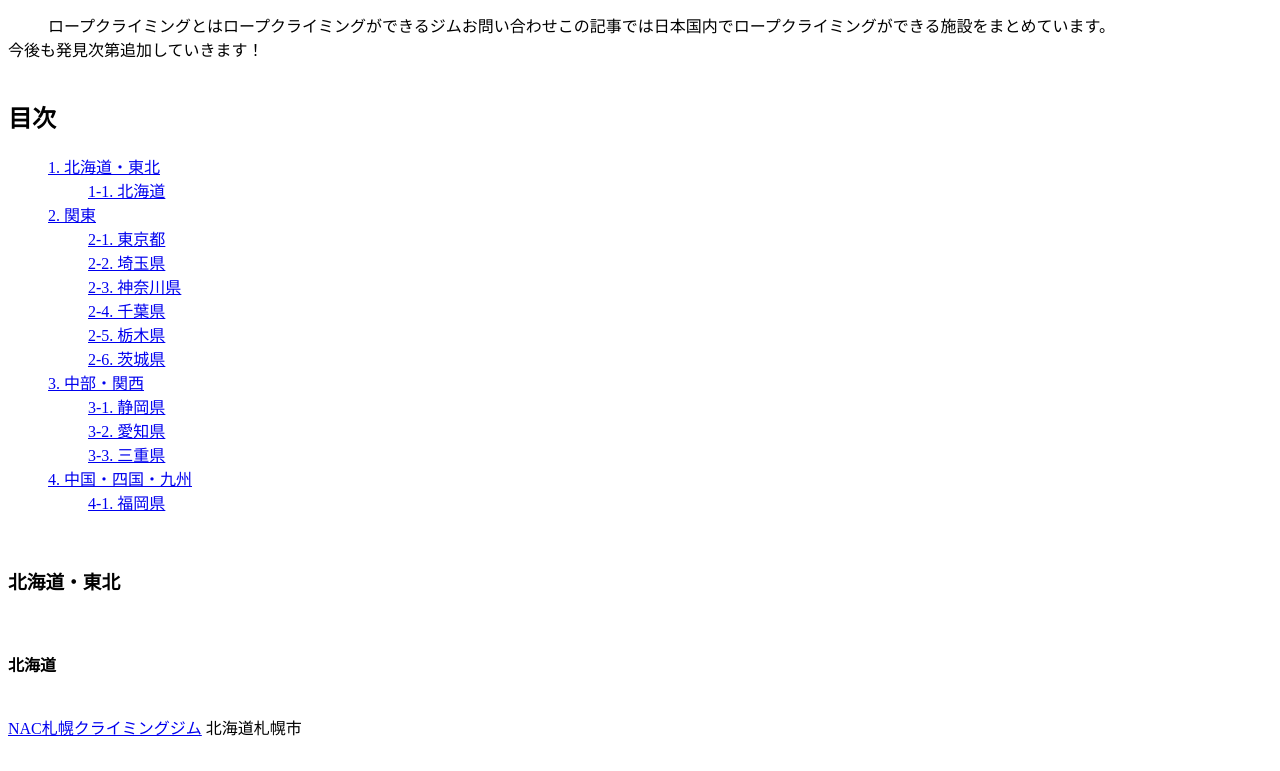
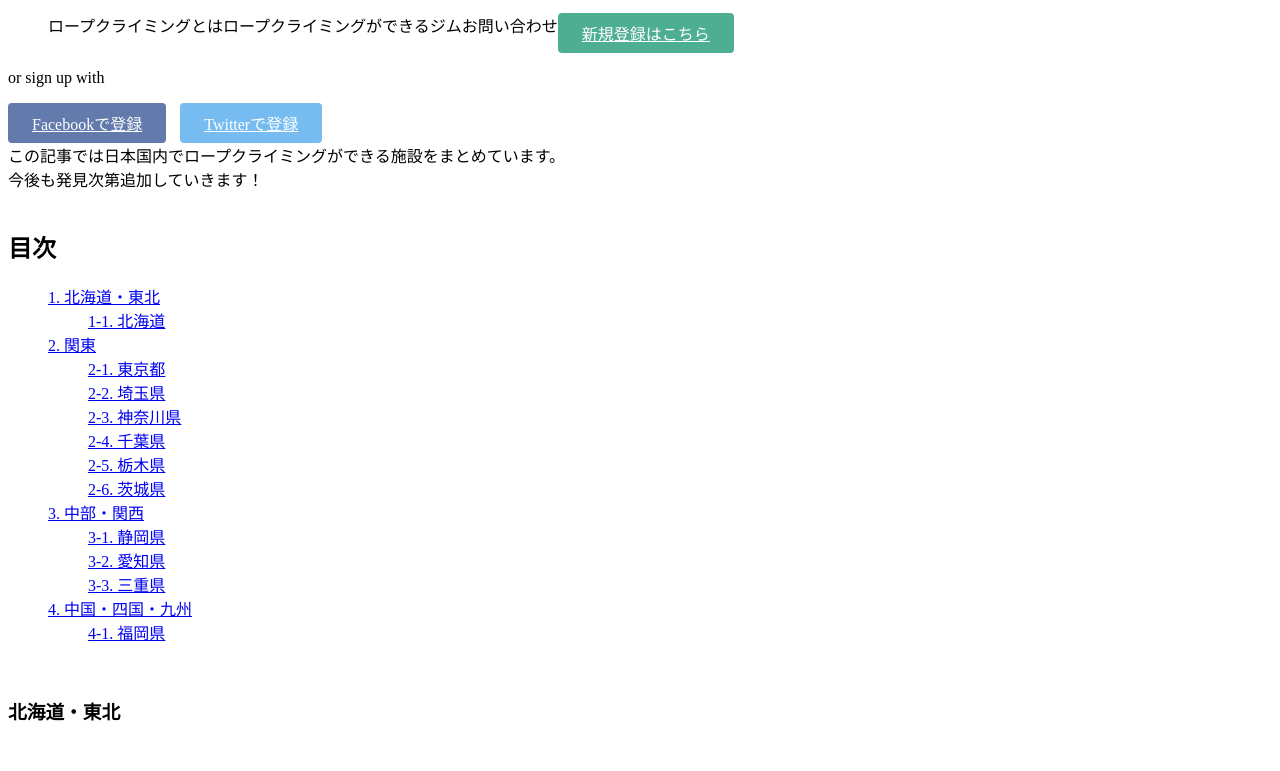
Before and after one commit to yuzukikondo1020/HTML, a plain HTML site: page index.html in a window 1280 px wide. Shown: the part 29-800 px from the top of the page. Drawn offline with Linux system fonts and the light colour scheme.

Commit message:
Add files via upload

```diff
--- a/index.html
+++ b/index.html
@@ -19,6 +19,12 @@
         </div>
     </div>
     </header>
+    <div class="btn-wrapper">
+        <a href="#" class="btn signup">新規登録はこちら</a>
+        <p>or sign up with</p>
+        <a href="#" class="btn facebook"><span class="fa fa-facebook"></span>Facebookで登録</a>
+        <a href="#" class="btn twitter"><span class="fa fa-twitter"></span>Twitterで登録</a>
+    </div>
     <div class="main">
     </div>
 この記事では日本国内でロープクライミングができる施設をまとめています。<br />
@@ -119,6 +125,11 @@
 <a href="https://leadgym.blogspot.com/">Leadクライミングジム</a> 福岡県福岡市<br />
 <a href="https://ecole-climbing.com/">クライミングガーデン・エコール</a> 福岡県糟屋郡新宮町<br />
 <br />
+<div class="contact-form">
+    <h3 class="section-title">お問い合わせ</h3>
+    <p>メールアドレス（必須）</p>
+    <p>お問い合わせ内容（必須）</p>
+</div>
 <script src="script.js"></script>
 </body>
 </html>
--- a/style.css
+++ b/style.css
@@ -1,13 +1,28 @@
 .header-list li{
     list-style: none;
     float: left;
+}
+.signup {
+    background-color: #239b76;
+}
+.facebook {
+    background-color: #3b5998;
+    margin-right: 10px;
+}
+.twitter {
+    background-color: #55acee;
+}
+.btn {
+    padding: 8px 24px;
+    color: white;
+    display: inline-block;
+    opacity: 0.8;
+    border-radius: 4px;
 }
 .page-contents{
     list-style:none;
 }
 .heiten{
     color:red;
-}
-.heiten{
     white-space:nowrap;
 }
```
